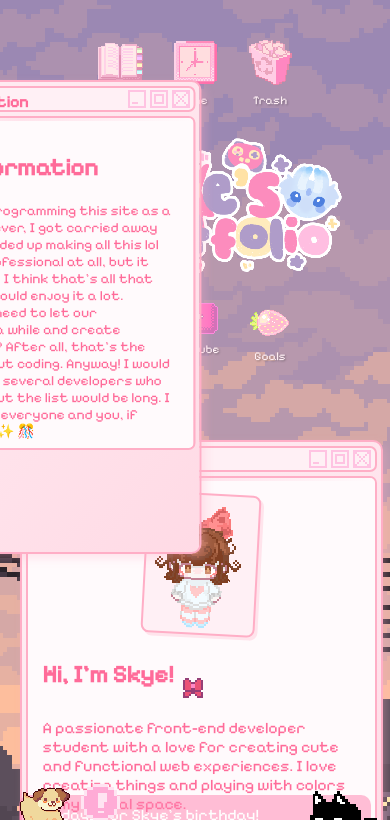
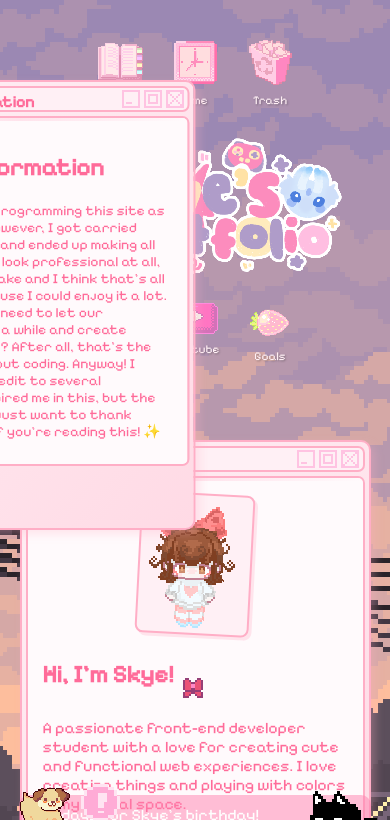
Before and after one commit to luvrksnskye/Skye-s-Portfolio, a plain HTML site: page index.html in a window 390 px wide. Both pictures are taken after a click on the element "Info". Shown: the top 820 px of the page. Drawn offline with nearby package versions, Linux system fonts and the light colour scheme.

Commit message:
update again lol

```diff
--- a/style.css
+++ b/style.css
@@ -185,6 +185,7 @@
     border-radius: 10px;
     transition: all 0.2s ease;
     cursor: grab; /* Add a grab cursor */
+    box-sizing: border-box;
     background: linear-gradient(to bottom right, var(--skye-inactive-color), var(--skye-outer-color));
   }
 
@@ -327,6 +328,7 @@
     color: var(--skye-window-text-color);
     margin-top: 4px;
     border-radius: 7px;
+    box-sizing: border-box;
   }
 
   .window .content::before {
@@ -340,6 +342,24 @@
     opacity: 0.3;
     pointer-events: none;
   }
+
+  /* Window content heights */
+.window-about .content {
+  height: 300px;
+}
+
+.window-projects .content {
+  height: 500px;
+}
+
+.window-info .content{
+  height: 370px;
+}
+
+.window-trash .content{
+  height: 380px;
+}
+
 
   /* Popup windows positions */
   #info-popup-window,
@@ -970,11 +990,11 @@
 
     .window .content {
       height: auto;
-      max-height: 300px;
+      max-height: 350px;
     }
 
     .window-about .content {
-      max-height: 400px;
+      max-height: 350px;
     }
 
     .window-projects .content {
```
